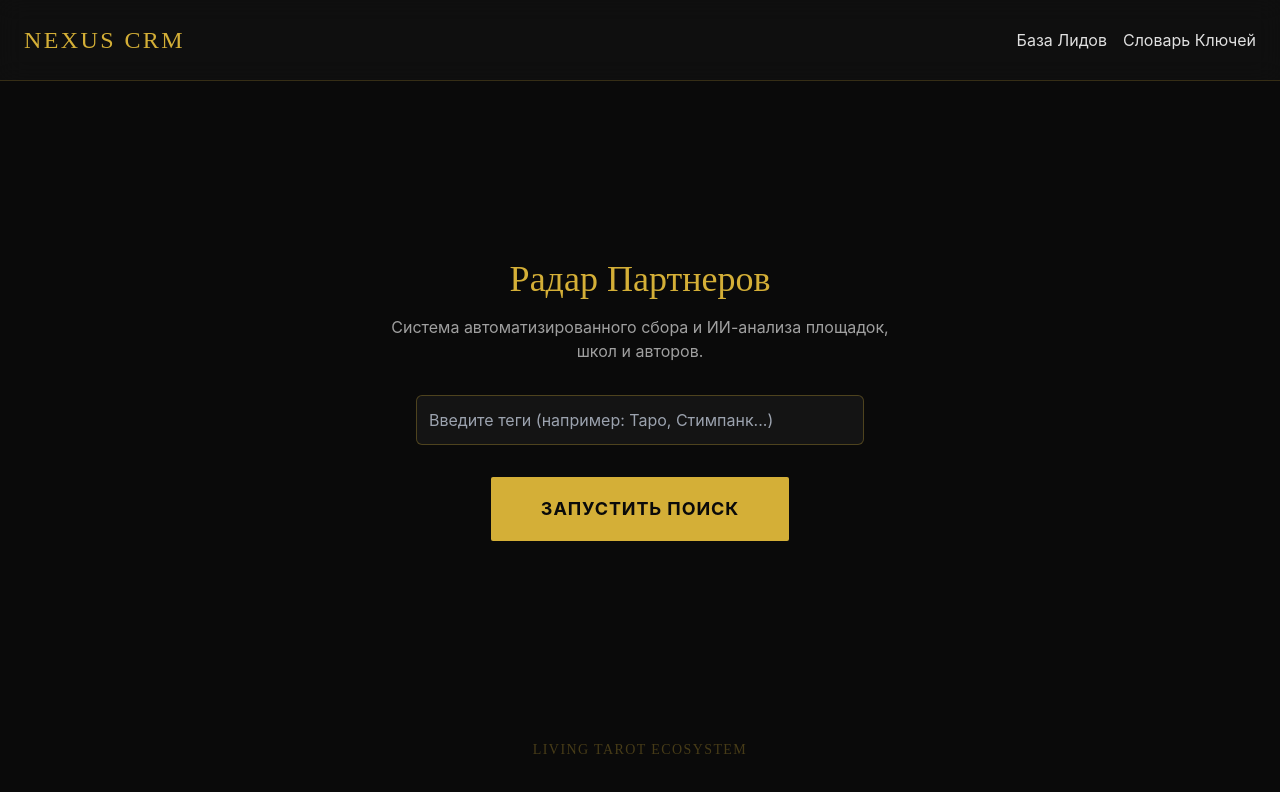
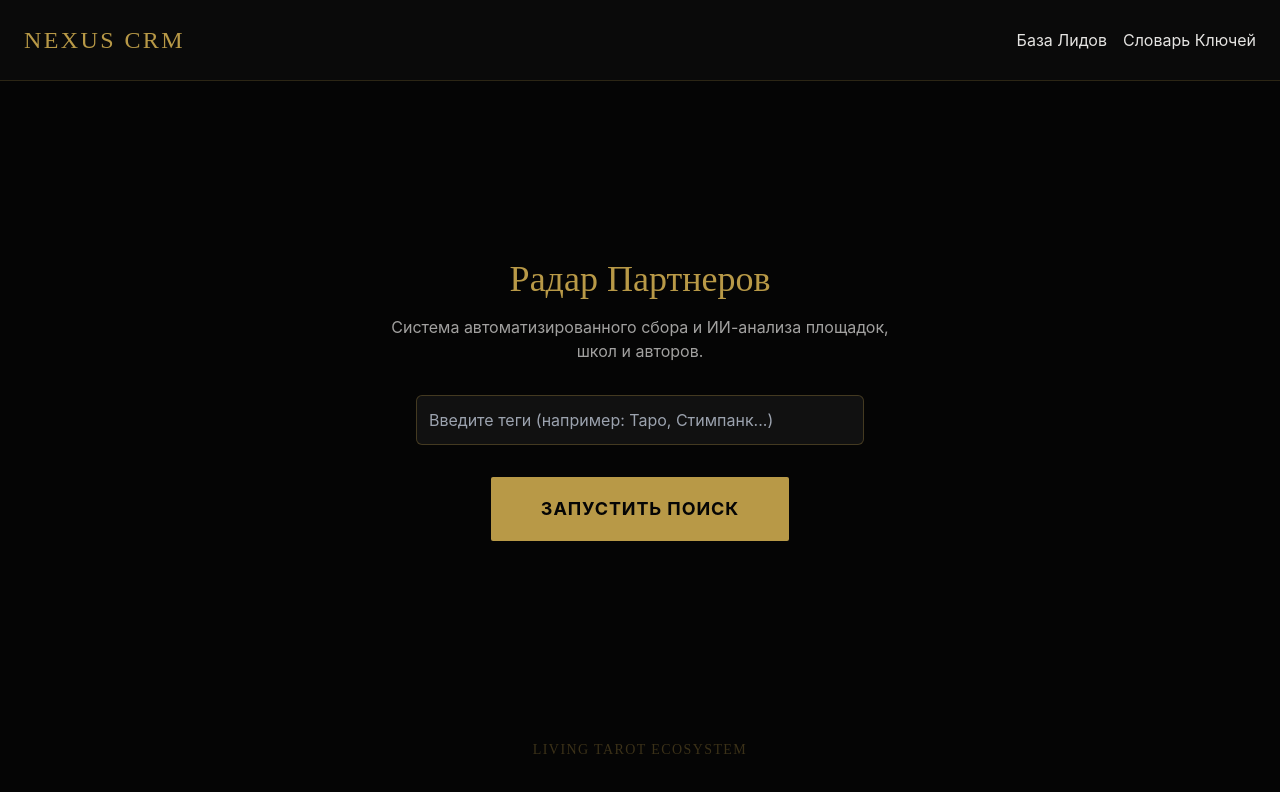
Before and after one commit to marataitester-blip/Nexus-CRM, a Next.js app: page / in a window 1280 px wide. Shown: the top 792 px of the page. Built offline with nearby package versions, Linux system fonts and the light colour scheme.

Commit message:
Update color palette in Tailwind configuration

```diff
--- a/tailwind.config.ts
+++ b/tailwind.config.ts
@@ -9,14 +9,19 @@ const config: Config = {
   theme: {
     extend: {
       colors: {
-        background: "#0a0a0a", // Глубокий черный
-        surface: "#141414",    // Чуть светлее для карточек
+        background: "#050505", // Глубокий черный фон
+        surface: "#111111",    // Чуть светлее для карточек/таблиц
         gold: {
-          DEFAULT: "#d4af37",  // Классическое золото
-          light: "#f3e5ab",
-          dark: "#aa8022",
+          DEFAULT: "#B89947",  // Матовое золото
+          light: "#D4B86A",
+          dark: "#8F7635",
         },
-        textMain: "#e0e0e0",   // Светло-серый для читаемости
+        silver: {
+          DEFAULT: "#C0C0C0",  // Классическое серебро
+          light: "#E5E4E2",    // Светлое серебро для читаемости
+          dark: "#808080",
+        },
+        textMain: "#E5E4E2",   // Основной текст будет серебристым
       },
       fontFamily: {
         sans: ['Inter', 'sans-serif'],
```
